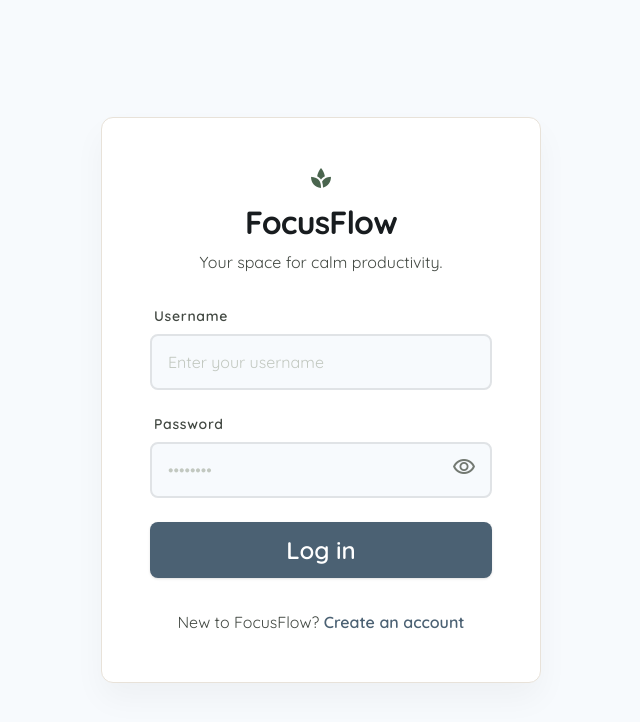
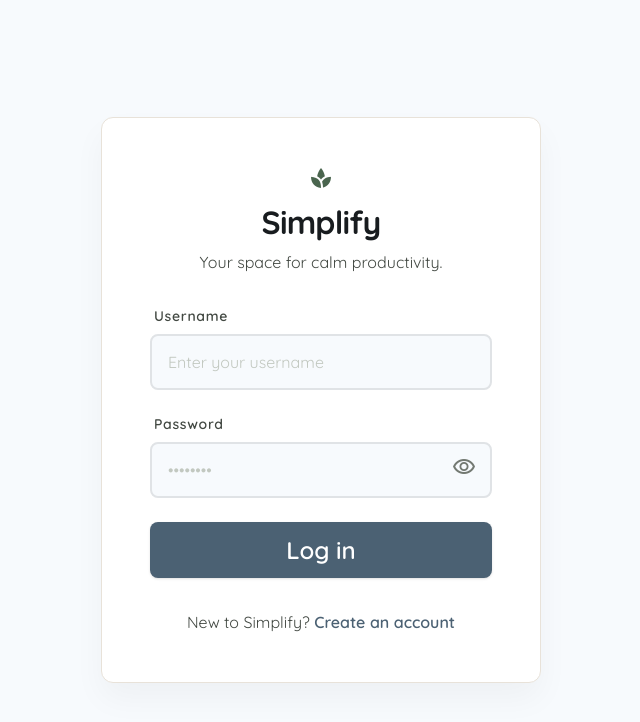
Before and after one commit to Elias-Benfridja/IncludeAi, a React (Vite) app in the folder frontend/Inlude_Ai/: page /login in a window 1280 px wide. Shown: the top 722 px of the page, without its empty margins (319-959 px from the left). Built offline with nearby package versions, Linux system fonts and the light colour scheme.

Commit message:
changed name

```diff
--- a/frontend/Inlude_Ai/src/pages/LoginPage.tsx
+++ b/frontend/Inlude_Ai/src/pages/LoginPage.tsx
@@ -35,7 +35,7 @@ export default function LoginPage() {
             >
               spa
             </span>
-            <h1 className="text-headline-lg text-on-surface mb-2 tracking-tight">FocusFlow</h1>
+            <h1 className="text-headline-lg text-on-surface mb-2 tracking-tight">Simplify</h1>
             <p className="text-body-md text-on-surface-variant">Your space for calm productivity.</p>
           </div>
 
@@ -94,7 +94,7 @@ export default function LoginPage() {
           </form>
 
           <p className="mt-8 text-body-md text-on-surface-variant text-center">
-            New to FocusFlow?{" "}
+            New to Simplify?{" "}
             <Link to="/register" className="text-secondary font-semibold hover:underline underline-offset-4">
               Create an account
             </Link>
```
